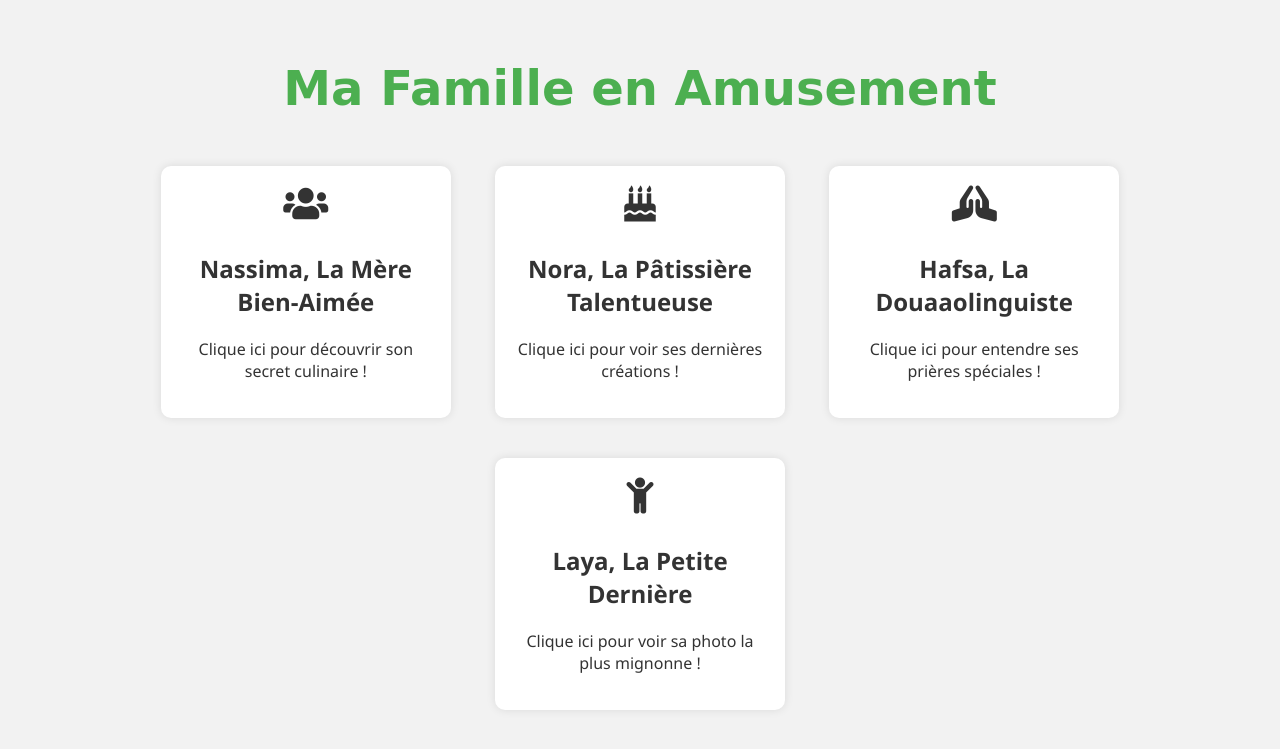
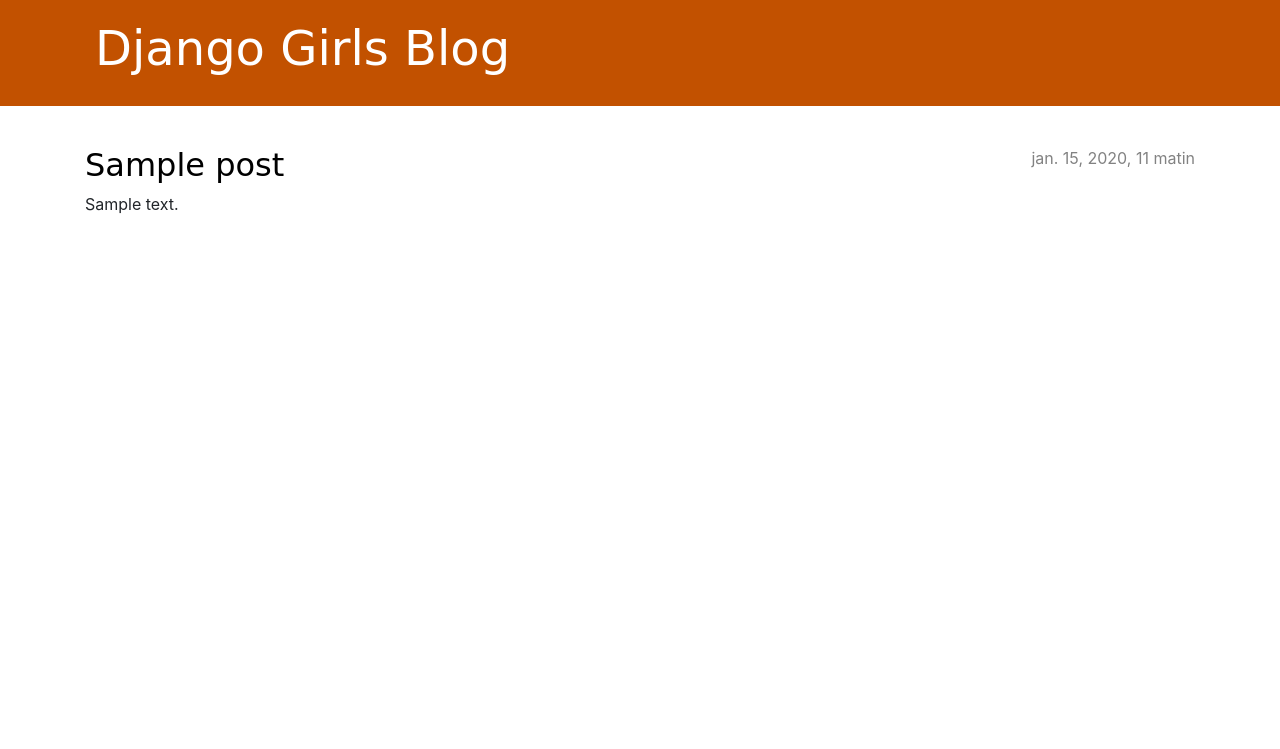
Before and after one commit to Mouhamed38/mon-nouveau-blog, a Django app: page / in a window 1280 px wide. Shown: the top 749 px of the page. Run offline with Django 3.2, Linux system fonts and the light colour scheme; tables that the repository leaves empty hold one stand-in row (values such as "Sample post").

Commit message:
Ajout de la vue et du template de détail blog post ainsi que du CSS pour le site.

```diff
--- a/blog/static/css/blog.css
+++ b/blog/static/css/blog.css
@@ -1,3 +1,70 @@
-h1 a, h2 a {
+.page-header {
+    background-color: #C25100;
+    margin-top: 0;
+    margin-bottom: 40px;
+    padding: 20px 20px 20px 40px;
+}
+
+.page-header h1,
+.page-header h1 a,
+.page-header h1 a:visited,
+.page-header h1 a:active {
+    color: #ffffff;
+    font-size: 36pt;
+    text-decoration: none;
+}
+
+h1,
+h2,
+h3,
+h4 {
+    font-family: 'Lobster', cursive;
+}
+
+.date {
+    color: #828282;
+}
+
+.save {
+    float: right;
+}
+
+.post-form textarea,
+.post-form input {
+    width: 100%;
+}
+
+.top-menu,
+.top-menu:hover,
+.top-menu:visited {
+    color: #ffffff;
+    float: right;
+    font-size: 26pt;
+    margin-right: 20px;
+}
+
+.post {
+    margin-bottom: 70px;
+}
+
+.post h2 a,
+.post h2 a:visited {
+    color: #000000;
+}
+
+.post > .date,
+.post > .actions {
+    float: right;
+}
+
+.btn-default,
+.btn-default:visited {
     color: #C25100;
+    background: none;
+    border-color: #C25100;
 }
+
+.btn-default:hover {
+    color: #FFFFFF;
+    background-color: #C25100;
+}
--- a/blog/templates/blog/post_list.html
+++ b/blog/templates/blog/post_list.html
@@ -1,92 +1,32 @@
+{% load static %}
 <!DOCTYPE html>
-<html lang="fr">
+<html>
     <head>
-    <meta charset="UTF-8">
-    <meta name="viewport" content="width=device-width, initial-scale=1.0">
-    <title>Ma Famille en Amusement</title>
-    <link rel="stylesheet" href="https://cdnjs.cloudflare.com/ajax/libs/font-awesome/5.15.4/css/all.min.css">
-    <style>
-        body {
-            font-family: 'Segoe UI', Tahoma, Geneva, Verdana, sans-serif;
-            background-color: #f2f2f2;
-            text-align: center;
-            padding: 20px;
-        }
-        .person {
-            margin: 20px;
-            padding: 20px;
-            border-radius: 10px;
-            background-color: #fff;
-            box-shadow: 0 0 10px rgba(0, 0, 0, 0.1);
-            display: inline-block;
-            cursor: pointer;
-            transition: transform 0.3s ease-in-out;
-            color: #333;
-            width: 250px;
-        }
-        .person:hover {
-            transform: scale(1.05);
-        }
-        h1 {
-            font-family: 'Brush Script MT', cursive;
-            font-size: 48px;
-            color: #4CAF50;
-            margin-bottom: 30px;
-        }
-        .icon {
-            font-size: 36px;
-            margin-bottom: 10px;
-        }
-    </style>
+        <title>Django Girls blog</title>
+        <link rel="stylesheet" href="https://cdn.jsdelivr.net/npm/bootstrap@4.5.3/dist/css/bootstrap.min.css" integrity="sha384-TX8t27EcRE3e/ihU7zmQxVncDAy5uIKz4rEkgIXeMed4M0jlfIDPvg6uqKI2xXr2" crossorigin="anonymous">
+        <link rel="stylesheet" href="{% static 'css/blog.css' %}">
     </head>
     <body>
+        <header class="page-header">
+            <div class="container">
+                <h1><a href="/">Django Girls Blog</a></h1>
+            </div>
+        </header>
 
-<h1>Ma Famille en Amusement</h1>
-
-<div class="person" onclick="showMessage('nassima')">
-    <i class="fas fa-users icon"></i>
-    <h2>Nassima, La Mère Bien-Aimée</h2>
-    <p>Clique ici pour découvrir son secret culinaire !</p>
+        <main class="container">
+            <div class="row">
+                <div class="col">
+                    {% for post in posts %}
+                        <article class="post">
+                            <time class="date">
+                                {{ post.published_date }}
+                            </time>
+                            <h2><a href="">{{ post.title }}</a></h2>
+                            <p>{{ post.text|linebreaksbr }}</p>
+                        </article>
+                    {% endfor %}
                 </div>
-
-<div class="person" onclick="showMessage('nora')">
-    <i class="fas fa-birthday-cake icon"></i>
-    <h2>Nora, La Pâtissière Talentueuse</h2>
-    <p>Clique ici pour voir ses dernières créations !</p>
             </div>
-
-<div class="person" onclick="showMessage('hafsa')">
-    <i class="fas fa-praying-hands icon"></i>
-    <h2>Hafsa, La Douaaolinguiste</h2>
-    <p>Clique ici pour entendre ses prières spéciales !</p>
-</div>
-
-<div class="person" onclick="showMessage('laya')">
-    <i class="fas fa-child icon"></i>
-    <h2>Laya, La Petite Dernière</h2>
-    <p>Clique ici pour voir sa photo la plus mignonne !</p>
-</div>
-
-<script>
-    function showMessage(person) {
-        switch(person) {
-            case 'nassima':
-                alert("Nassima, la mère respectée et aimée de tous, de Béb El Oued, elle sait bien faire à manger mais a tendance à pétille.");
-                break;
-            case 'nora':
-                alert("Nora, la pâtissière talentueuse, avec sa fille Noussayb, elle embellit le monde avec ses délicieux desserts.");
-                break;
-            case 'hafsa':
-                alert("Hafsa, la douaaolinguiste, avec ses lunettes et son savoir, elle unit les prières avec espoir.");
-                break;
-            case 'laya':
-                alert("Laya, la petite dernière, mignonne et pleine de vie, elle apporte à la famille une joie infinie.");
-                break;
-            default:
-                alert("Erreur: personne non trouvée.");
-        }
-    }
-</script>
-
+        </main>
     </body>
 </html>
```
Lines whose indentation alone changed are shown as unchanged.
